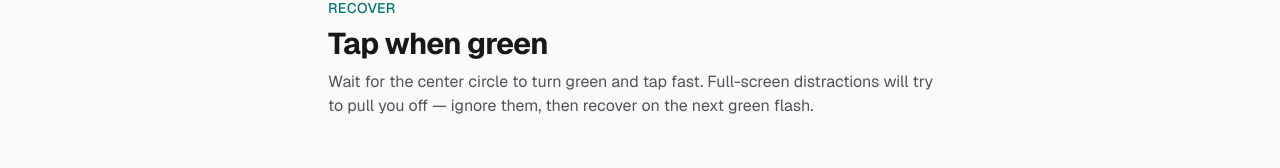
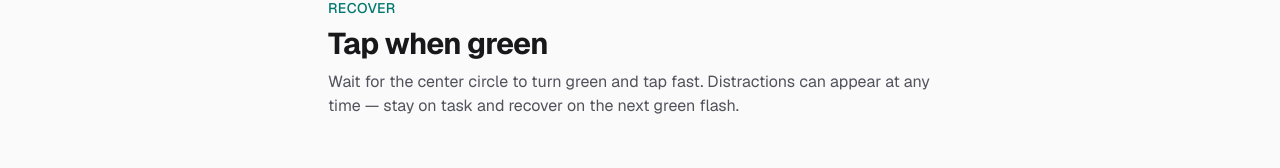
Before and after one commit to LiamPMcA/Attention-Lab, a Next.js app: page /lab/recover in a window 1280 px wide. Shown: the part 127-295 px from the top of the page. Built offline with nearby package versions, Linux system fonts and the light colour scheme.

Commit message:
feat: updated recover text

```diff
--- a/components/games/RecoverGame.tsx
+++ b/components/games/RecoverGame.tsx
@@ -17,30 +17,18 @@ function centerColor(phase: string, lastOutcome: RecoverTrialOutcome | null): st
 
 function phaseMessage(
   phase: string,
-  probeType: string,
   lastOutcome: RecoverTrialOutcome | null,
-  distractionFalseTap: boolean,
 ): string {
-  if (phase === "ready") {
-    return probeType === "recovery"
-      ? "Stay focused — distraction coming…"
-      : "Wait for green…";
-  }
-  if (phase === "distraction") return "Ignore this — don't tap";
-  if (phase === "pause") return "Get ready to tap green…";
+  if (phase === "ready" || phase === "pause") return "Wait for green…";
   if (phase === "stimulus") return "Tap now!";
   if (phase === "feedback" && lastOutcome?.falseStart) {
     return "Too early — wait for green";
   }
   if (phase === "feedback" && lastOutcome?.miss) return "Too slow — missed green";
-  if (phase === "feedback" && lastOutcome?.distractionFalseTap && lastOutcome.accuracy > 0) {
-    return `Recovered in ${lastOutcome.reactionTime}ms (tapped during distraction)`;
-  }
   if (phase === "feedback" && lastOutcome && lastOutcome.reactionTime > 0) {
     return `Reaction time: ${lastOutcome.reactionTime}ms`;
   }
   if (phase === "complete") return "Session complete";
-  if (distractionFalseTap) return "Don't tap during distractions";
   return "";
 }
 
@@ -53,7 +41,7 @@ function DistractionOverlay({
 }) {
   if (kind === "flash") {
     return (
-      <div className="absolute inset-0 flex items-center justify-center bg-red-500/90">
+      <div className="absolute inset-0 flex items-center justify-center bg-red-500/95">
         <span className="text-4xl font-bold text-white">!</span>
       </div>
     );
@@ -70,10 +58,11 @@ function DistractionOverlay({
   }
 
   return (
-    <div className="absolute inset-0 overflow-hidden bg-fuchsia-600/90">
-      <span className="absolute left-[15%] top-[20%] h-10 w-10 rounded-full bg-yellow-300" />
-      <span className="absolute right-[20%] top-[30%] h-8 w-8 rotate-45 bg-white" />
-      <span className="absolute bottom-[25%] left-[35%] h-12 w-12 rounded-sm bg-orange-400" />
+    <div className="absolute inset-0 overflow-hidden bg-fuchsia-600/95">
+      <span className="absolute left-[12%] top-[18%] h-12 w-12 rounded-full bg-yellow-300" />
+      <span className="absolute right-[18%] top-[28%] h-10 w-10 rotate-45 bg-white" />
+      <span className="absolute bottom-[22%] left-[32%] h-14 w-14 rounded-sm bg-orange-400" />
+      <span className="absolute bottom-[30%] right-[28%] h-8 w-16 rounded-full bg-lime-300" />
       <span className="absolute inset-0 flex items-center justify-center text-3xl font-bold text-white">
         {label}
       </span>
@@ -86,12 +75,10 @@ export default function RecoverGame() {
   const {
     phase,
     probeIndex,
-    probeType,
     totalProbes,
     outcomes,
     lastOutcome,
     distraction,
-    distractionFalseTap,
     startSession,
     handleTap,
     resetSession,
@@ -112,12 +99,9 @@ export default function RecoverGame() {
     resetSession();
   };
 
-  const message = phaseMessage(
-    phase,
-    probeType,
-    lastOutcome,
-    distractionFalseTap,
-  );
+  const message = phaseMessage(phase, lastOutcome);
+  const showCenter =
+    phase === "ready" || phase === "pause" || phase === "stimulus" || phase === "feedback";
 
   return (
     <div className="mx-auto max-w-2xl px-6 py-16">
@@ -126,9 +110,8 @@ export default function RecoverGame() {
       </p>
       <h1 className="mb-2 text-3xl font-bold tracking-tight">Tap when green</h1>
       <p className="mb-8 text-zinc-600">
-        Wait for the center circle to turn green and tap fast. Full-screen
-        distractions will try to pull you off — ignore them, then recover on the
-        next green flash.
+        Wait for the center circle to turn green and tap fast. Distractions can
+        appear at any time — stay on task and recover on the next green flash.
       </p>
 
       {phase === "idle" && (
@@ -146,11 +129,7 @@ export default function RecoverGame() {
           <div className="flex items-center justify-between text-sm text-zinc-600">
             <span>
               Probe {Math.min(probeIndex + 1, totalProbes)} of {totalProbes}
-              <span className="ml-2 rounded-full bg-zinc-200 px-2 py-0.5 text-xs capitalize">
-                {probeType}
-              </span>
             </span>
-            <span className="capitalize">{phase}</span>
           </div>
 
           <button
@@ -167,27 +146,17 @@ export default function RecoverGame() {
               />
             )}
 
-            {phase !== "distraction" && (
+            {showCenter && (
               <>
                 <span
                   className={`relative z-10 mb-4 h-28 w-28 rounded-full transition-colors ${centerColor(phase, lastOutcome)}`}
                 />
-                <span className="relative z-10 text-lg font-medium text-zinc-800">
-                  {message}
-                </span>
+                {message && (
+                  <span className="relative z-10 text-lg font-medium text-zinc-800">
+                    {message}
+                  </span>
+                )}
               </>
-            )}
-
-            {phase === "distraction" && (
-              <span className="relative z-10 text-lg font-medium text-white">
-                {message}
-              </span>
-            )}
-
-            {distractionFalseTap && phase === "distraction" && (
-              <span className="absolute bottom-4 z-10 text-sm font-medium text-white/90">
-                Don&apos;t tap!
-              </span>
             )}
           </button>
         </div>
--- a/lib/recover/distractions.ts
+++ b/lib/recover/distractions.ts
@@ -1,3 +1,5 @@
+import { randomDelay } from "@/lib/timing";
+
 export type DistractionKind = "flash" | "text" | "burst";
 
 export type Distraction = {
@@ -7,12 +9,32 @@ export type Distraction = {
   pauseMs: number;
 };
 
-export function getDistraction(probeIndex: number): Distraction {
-  if (probeIndex < 6) {
-    return { kind: "flash", durationMs: 380, pauseMs: 350 };
+const TEXT_LABELS = ["Look here!", "Hey!", "Over here!", "Wait!"];
+
+export function getDistraction(): Distraction {
+  const roll = Math.random();
+
+  if (roll < 0.33) {
+    return {
+      kind: "flash",
+      durationMs: randomDelay(260, 720),
+      pauseMs: randomDelay(180, 520),
+    };
   }
-  if (probeIndex < 10) {
-    return { kind: "text", label: "Look here!", durationMs: 520, pauseMs: 300 };
+
+  if (roll < 0.66) {
+    return {
+      kind: "text",
+      label: TEXT_LABELS[Math.floor(Math.random() * TEXT_LABELS.length)],
+      durationMs: randomDelay(300, 750),
+      pauseMs: randomDelay(180, 520),
+    };
   }
-  return { kind: "burst", label: "Hey!", durationMs: 680, pauseMs: 250 };
+
+  return {
+    kind: "burst",
+    label: TEXT_LABELS[Math.floor(Math.random() * TEXT_LABELS.length)],
+    durationMs: randomDelay(320, 780),
+    pauseMs: randomDelay(180, 520),
+  };
 }
--- a/lib/trial/useRecoverSession.ts
+++ b/lib/trial/useRecoverSession.ts
@@ -128,7 +128,7 @@ export function useRecoverSession() {
 
   const beginDistraction = useCallback(
     (probeIndex: number, probeType: RecoverProbeType) => {
-      const distraction = getDistraction(probeIndex);
+      const distraction = getDistraction();
       distractionFalseTapRef.current = false;
 
       setState((current) => ({
@@ -176,7 +176,10 @@ export function useRecoverSession() {
         distractionFalseTap: false,
       }));
 
-      const delay = randomDelay(500, 1200);
+      const delay =
+        probeType === "recovery"
+          ? randomDelay(280, 2200)
+          : randomDelay(500, 1200);
       timeoutRef.current = setTimeout(() => {
         if (probeType === "recovery") {
           beginDistraction(probeIndex, probeType);
```
